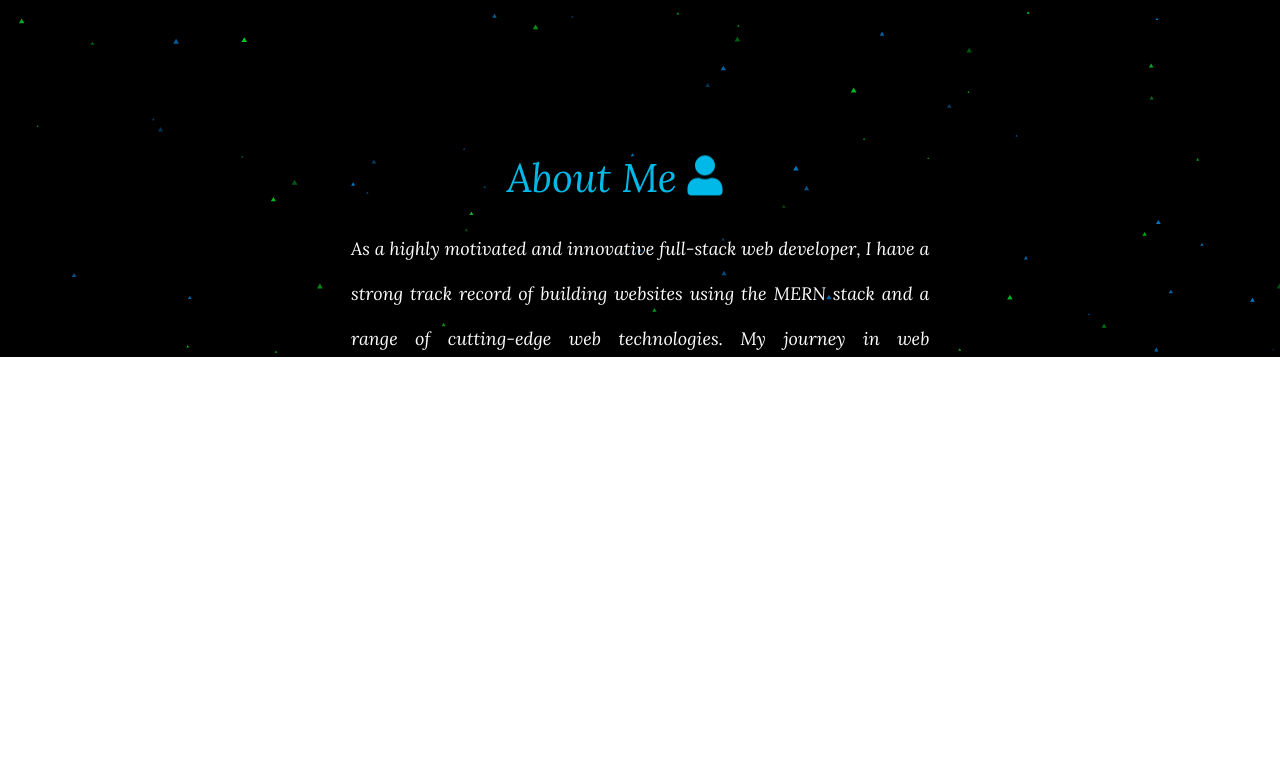
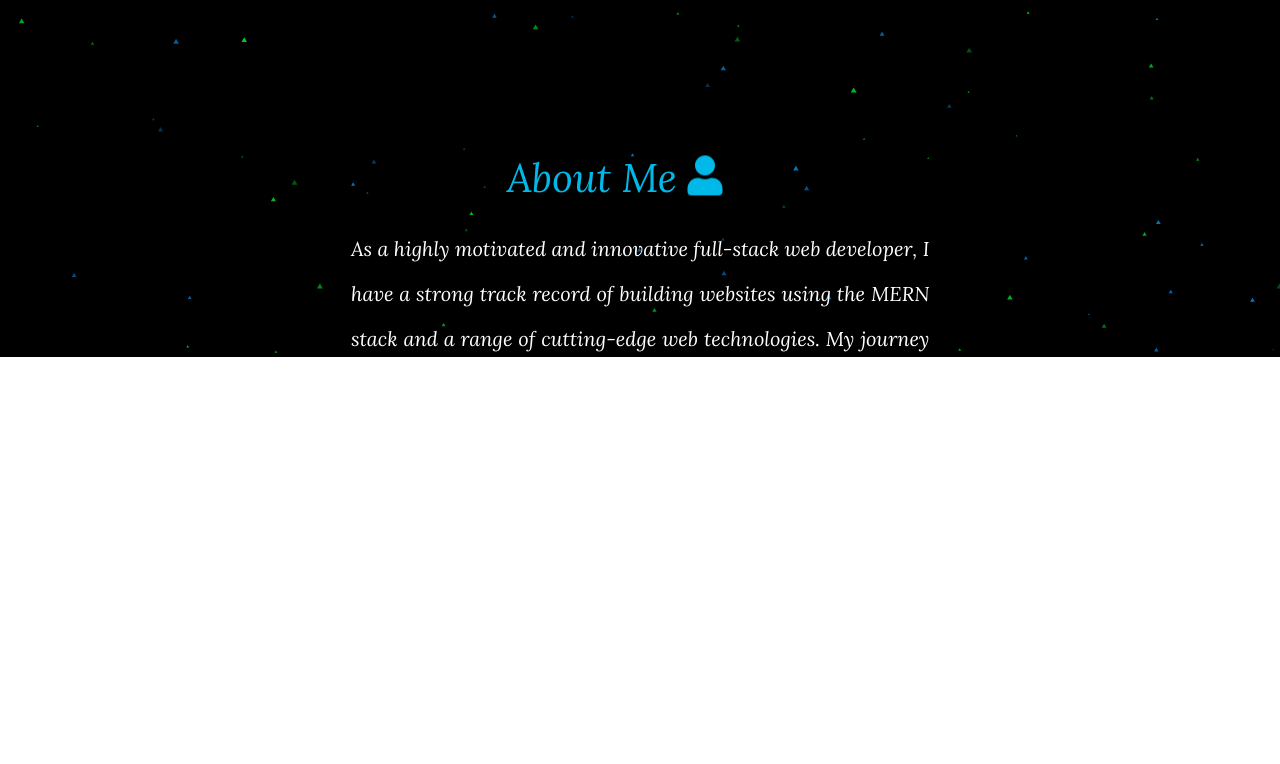
Before and after one commit to Shalini1908/Shalini1908.github.io, a React (Create React App) app: page / in a window 1280 px wide. Shown: the part 443-1207 px from the top of the page. Built offline with nearby package versions, Linux system fonts and the light colour scheme.

Commit message:
added photo in home section and fixed hamburger issue

```diff
--- a/src/Component/About.jsx
+++ b/src/Component/About.jsx
@@ -62,7 +62,7 @@ function About() {
             <Text
               color="white"
               textAlign={["justify", "justify", "justify"]}
-              fontSize={["18px", "18px", "18px"]}
+              fontSize={["18px", "18px", "20px"]}
               lineHeight={["34px", "34px", "45px"]}
             >
               As a highly motivated and innovative full-stack web developer, I
```
